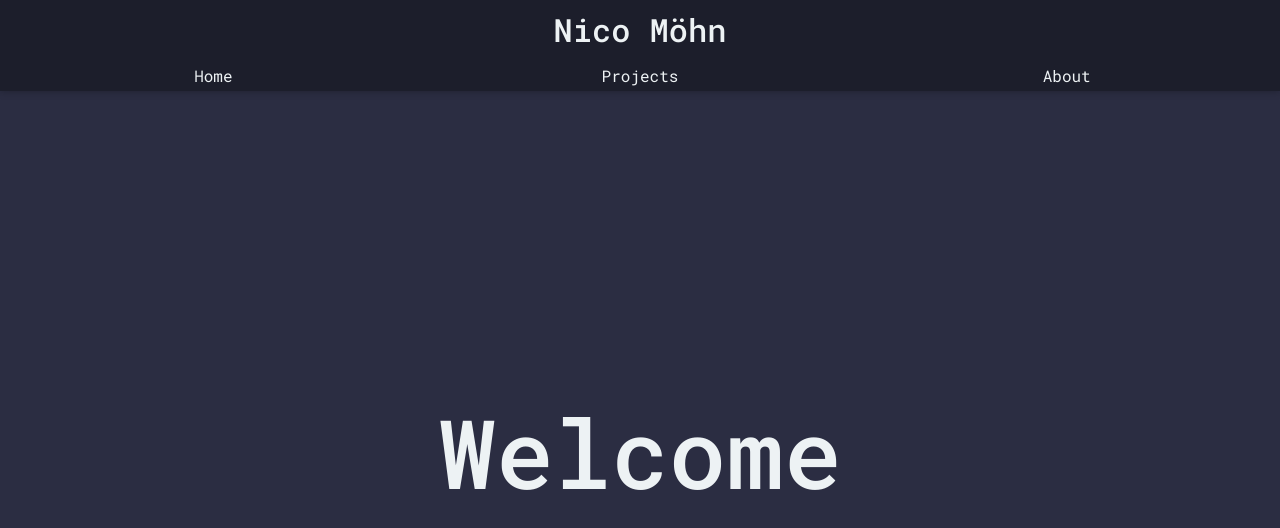
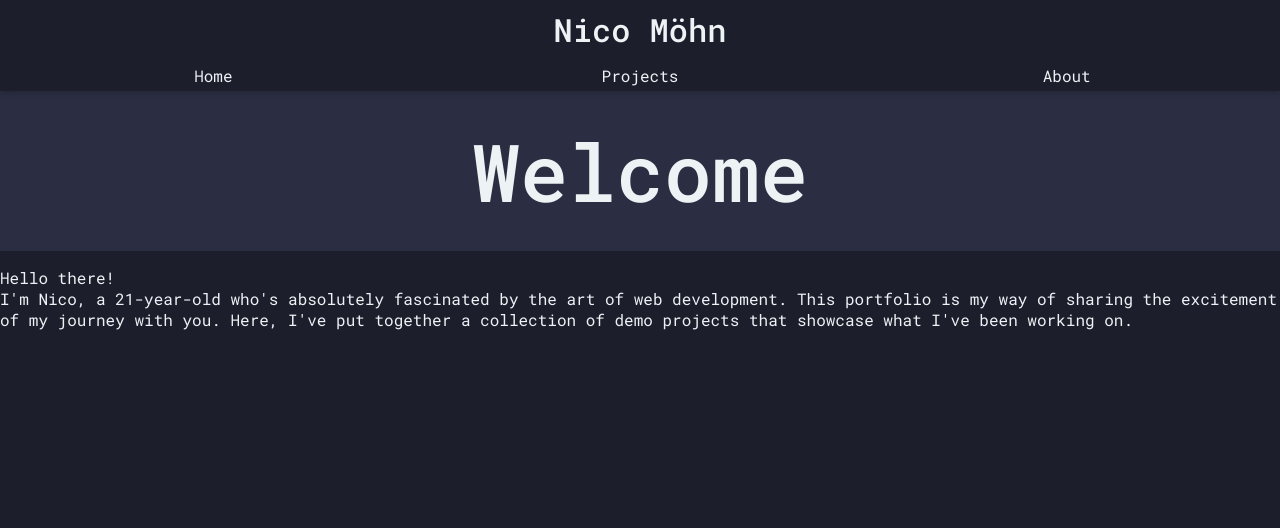
Before and after one commit to nitodeco/nitodeco-portfolio, a React (Create React App) app: page / in a window 1280 px wide. Shown: the top 528 px of the page. Built offline with nearby package versions, Linux system fonts and the light colour scheme.

Commit message:
Edited homepage

```diff
--- a/src/Home.css
+++ b/src/Home.css
@@ -2,6 +2,7 @@
     display: flex;
     justify-content: center;
     align-items: center;
+    flex-direction: column;
     width: 100%;
     height: fit-content;
 }
@@ -10,11 +11,19 @@
     display: flex;
     justify-content: center;
     align-items: center;
-    height: 90vh;
+    height: 160px;
     width: 100%;
     background-color: var(--dark);
 }
 
 #welcome {
-    font-size: 6em;
+    font-size: 5em;
 }
+
+#intro-container {
+
+}
+
+#intro-container p {
+    font-family: 'Roboto Mono', monospace;
+}
--- a/src/Home.js
+++ b/src/Home.js
@@ -1,8 +1,37 @@
+import React, {useState, useEffect } from 'react';
+
+function calculateAge(birthdate) {
+    const birthYear = birthdate.getFullYear();
+    const birthMonth = birthdate.getMonth();
+    const birthDay = birthdate.getDate();
+
+    const currentDate = new Date();
+    const currentYear = currentDate.getFullYear();
+    const currentMonth = currentDate.getMonth();
+    const currentDay = currentDate.getDate();
+
+    let age = currentYear - birthYear;
+
+    if (currentMonth < birthMonth || (currentMonth === birthMonth && currentDay < birthDay)) {
+      age--;
+    }
+
+    return age;
+  }
+
 const Home = () => {
+
+
     return (
         <div className="home">
             <div id="welcome-container">
                 <h2 id="welcome">Welcome</h2>
+            </div>
+            <div id="intro-container">
+                <p>
+                    Hello there! <br/>
+                    I'm Nico, a 21-year-old who's absolutely fascinated by the art of web development. This portfolio is my way of sharing the excitement of my journey with you. Here, I've put together a collection of demo projects that showcase what I've been working on.
+                </p>
             </div>
         </div>
     );
```
